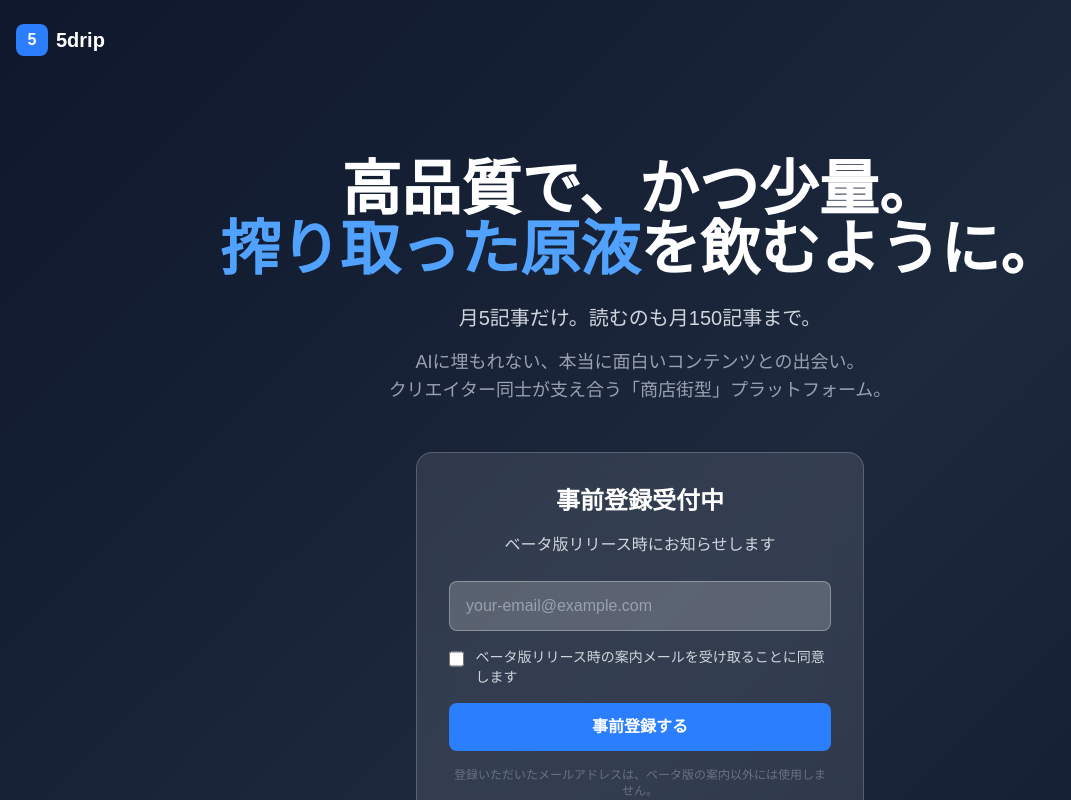
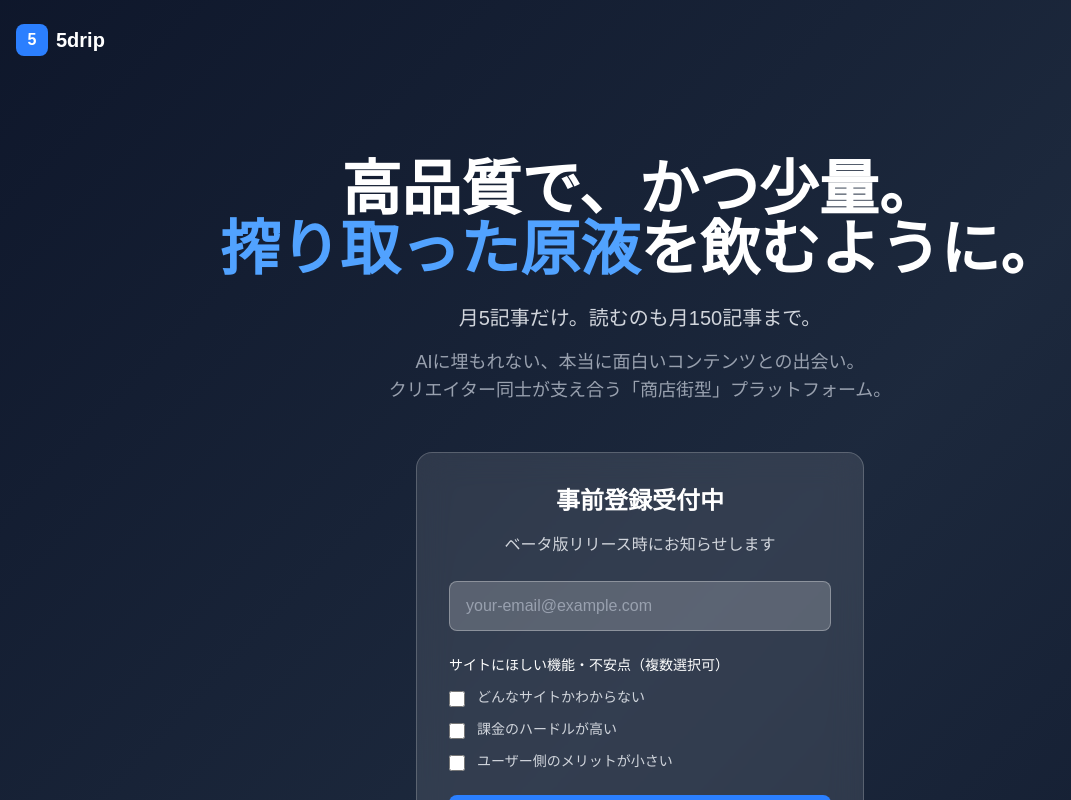
Before and after one commit to app0r0/5-note-landing, a Next.js app: page / in a window 1280 px wide. Shown: the top 800 px of the page, without its empty margins (0-1071 px from the left). Built offline with nearby package versions, Linux system fonts and the light colour scheme.

Commit message:
チェックボックス機能を追加

```diff
--- a/app/page.js
+++ b/app/page.js
@@ -3,22 +3,24 @@ import { useState } from 'react';
 
 export default function Home() {
   const [email, setEmail] = useState('');
-  const [agreed, setAgreed] = useState(false);
   const [submitted, setSubmitted] = useState(false);
   const [loading, setLoading] = useState(false);
-  const [error, setError] = useState('');
+  const [concerns, setConcerns] = useState({
+    unclear: false,
+    paywall: false,
+    lowBenefit: false,
+  });
+
+  const handleCheckboxChange = (key) => {
+    setConcerns(prev => ({
+      ...prev,
+      [key]: !prev[key]
+    }));
+  };
 
   const handleSubmit = async (e) => {
     e.preventDefault();
     setLoading(true);
-    setError('');
-
-    // チェックボックスの確認
-    if (!agreed) {
-      setError('チェックボックスにチェックを入れてください');
-      setLoading(false);
-      return;
-    }
 
     try {
       const FORM_ID = '1FAIpQLScClwTgsTS2KtP8ARF9uWXg6EimAJlZkPRmcUM-AhExGOPerg';
@@ -30,7 +32,17 @@ export default function Home() {
       // フォームデータを作成
       const formData = new FormData();
       formData.append(`entry.${EMAIL_ENTRY_ID}`, email);
-      formData.append(`entry.${CHECKBOX_ENTRY_ID}`, 'はい'); // チェックボックスの値
+
+      // チェックされた項目を送信
+      if (concerns.unclear) {
+        formData.append(`entry.${CHECKBOX_ENTRY_ID}`, 'どんなサイトかわからない');
+      }
+      if (concerns.paywall) {
+        formData.append(`entry.${CHECKBOX_ENTRY_ID}`, '課金のハードルが高い');
+      }
+      if (concerns.lowBenefit) {
+        formData.append(`entry.${CHECKBOX_ENTRY_ID}`, 'ユーザー側のメリットが小さい');
+      }
 
       // Google Formに送信
       await fetch(formUrl, {
@@ -41,11 +53,11 @@ export default function Home() {
 
       setSubmitted(true);
       setEmail('');
-      setAgreed(false);
+      setConcerns({ unclear: false, paywall: false, lowBenefit: false });
 
     } catch (err) {
       console.error('送信エラー:', err);
-      setSubmitted(true); // no-corsなので実際は送信されている
+      setSubmitted(true);
     } finally {
       setLoading(false);
     }
@@ -90,7 +102,8 @@ export default function Home() {
                 ベータ版リリース時にお知らせします
               </p>
 
-              <form onSubmit={handleSubmit} className="space-y-4">
+              <form onSubmit={handleSubmit} className="space-y-6">
+                {/* メールアドレス */}
                 <input
                   type="email"
                   required
@@ -101,21 +114,47 @@ export default function Home() {
                 />
 
                 {/* チェックボックス */}
-                <label className="flex items-start gap-3 text-left cursor-pointer">
+                <div className="text-left space-y-3">
+                  <p className="text-white text-sm font-medium mb-3">
+                    サイトにほしい機能・不安点（複数選択可）
+                  </p>
+
+                  <label className="flex items-start gap-3 cursor-pointer group">
                     <input
                       type="checkbox"
-                    checked={agreed}
-                    onChange={(e) => setAgreed(e.target.checked)}
+                      checked={concerns.unclear}
+                      onChange={() => handleCheckboxChange('unclear')}
                       className="mt-1 w-4 h-4 rounded border-white/30 bg-white/20 text-blue-500 focus:ring-2 focus:ring-blue-500"
                     />
-                  <span className="text-gray-300 text-sm">
-                    ベータ版リリース時の案内メールを受け取ることに同意します
+                    <span className="text-gray-300 text-sm group-hover:text-white transition">
+                      どんなサイトかわからない
                     </span>
                   </label>
 
-                {error && (
-                  <p className="text-red-400 text-sm">{error}</p>
-                )}
+                  <label className="flex items-start gap-3 cursor-pointer group">
+                    <input
+                      type="checkbox"
+                      checked={concerns.paywall}
+                      onChange={() => handleCheckboxChange('paywall')}
+                      className="mt-1 w-4 h-4 rounded border-white/30 bg-white/20 text-blue-500 focus:ring-2 focus:ring-blue-500"
+                    />
+                    <span className="text-gray-300 text-sm group-hover:text-white transition">
+                      課金のハードルが高い
+                    </span>
+                  </label>
+
+                  <label className="flex items-start gap-3 cursor-pointer group">
+                    <input
+                      type="checkbox"
+                      checked={concerns.lowBenefit}
+                      onChange={() => handleCheckboxChange('lowBenefit')}
+                      className="mt-1 w-4 h-4 rounded border-white/30 bg-white/20 text-blue-500 focus:ring-2 focus:ring-blue-500"
+                    />
+                    <span className="text-gray-300 text-sm group-hover:text-white transition">
+                      ユーザー側のメリットが小さい
+                    </span>
+                  </label>
+                </div>
 
                 <button
                   type="submit"
@@ -127,7 +166,7 @@ export default function Home() {
               </form>
 
               <p className="text-gray-500 text-xs mt-4">
-                登録いただいたメールアドレスは、ベータ版の案内以外には使用しません。
+                登録いただいた情報は、サービス改善とベータ版の案内のみに使用します。
               </p>
             </div>
           ) : (
@@ -137,8 +176,8 @@ export default function Home() {
                 登録完了！
               </h2>
               <p className="text-gray-300 mb-4">
-                ベータ版リリース時にご連絡します。<br />
-                お楽しみに！
+                貴重なご意見ありがとうございます。<br />
+                ベータ版リリース時にご連絡します。
               </p>
               <button
                 onClick={() => setSubmitted(false)}
```
Lines whose indentation alone changed are shown as unchanged.
